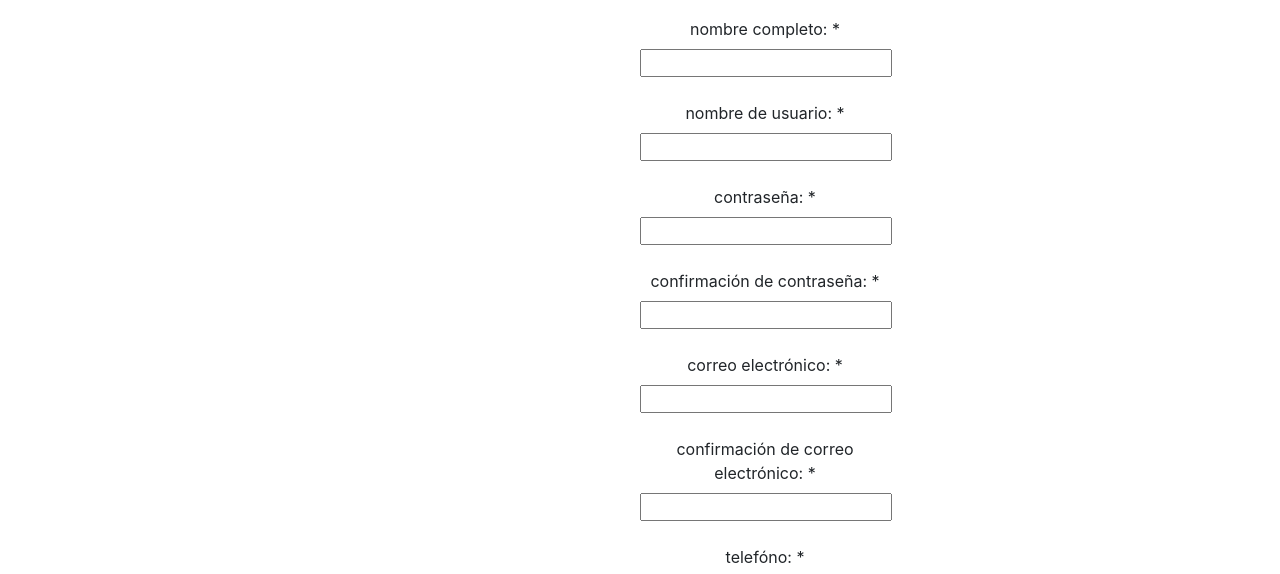
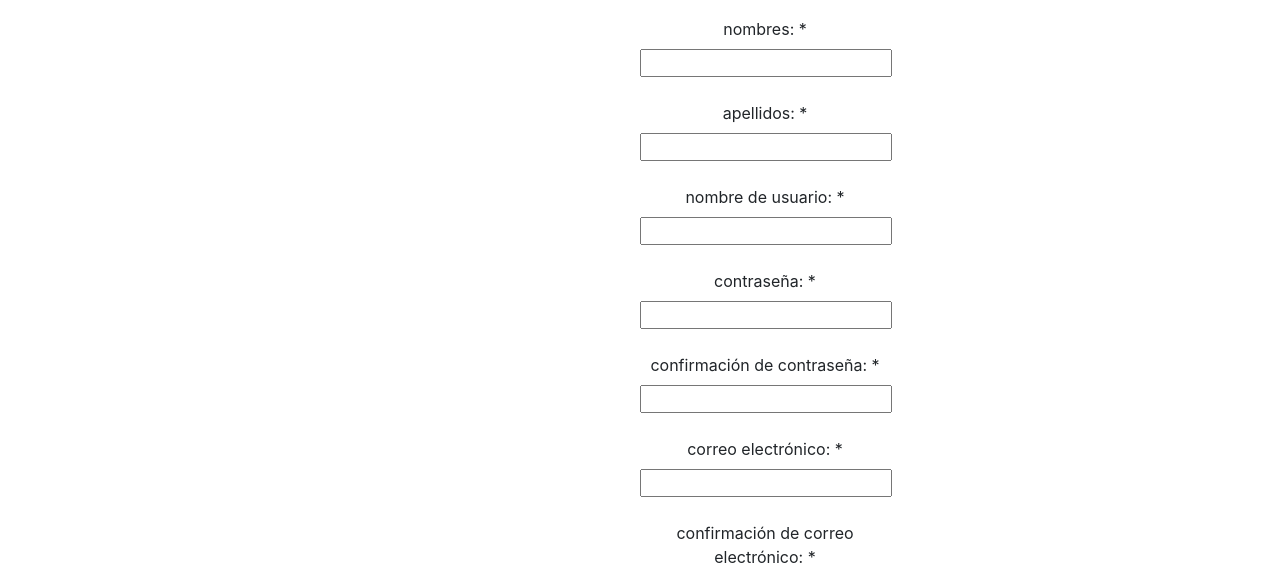
Before and after one commit to mynarvaez9/ProyectoSprint, a plain HTML site: page registro.html in a window 1280 px wide. Shown: the part 213-787 px from the top of the page. Drawn offline with nearby package versions, Linux system fonts and the light colour scheme.

Commit message:
Update registro.html
Modificación para registro de nombre y usuario.

```diff
--- a/registro.html
+++ b/registro.html
@@ -27,7 +27,8 @@
         <h1>Formulario de registro</h1>
         <div id="form">
         <form>
-            <label>nombre completo: *</label><input type="text" required id="Campo1"/><br><br>
+            <label>nombres: *</label><input type="text" required id="Campo1"/><br><br>
+            <label>apellidos: *</label><input type="text" required id="Campo2"/><br><br>
             <label>nombre de usuario: *</label><input type="text" required id="campoUsuario"/><br><br>
             <label>contraseña: *</label><input type="password" required id="CampoContrasena"/><br><br>
             <label>confirmación de contraseña: * </label><input type="password" required id="Campo4"/><br><br>
```
